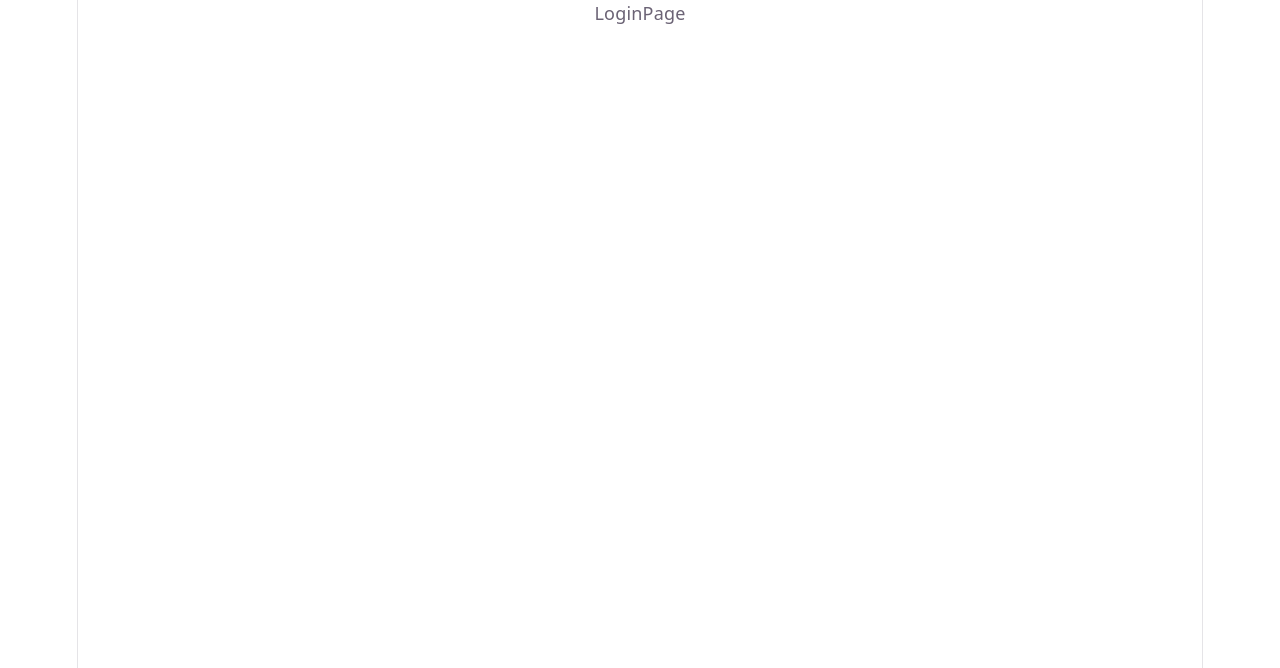
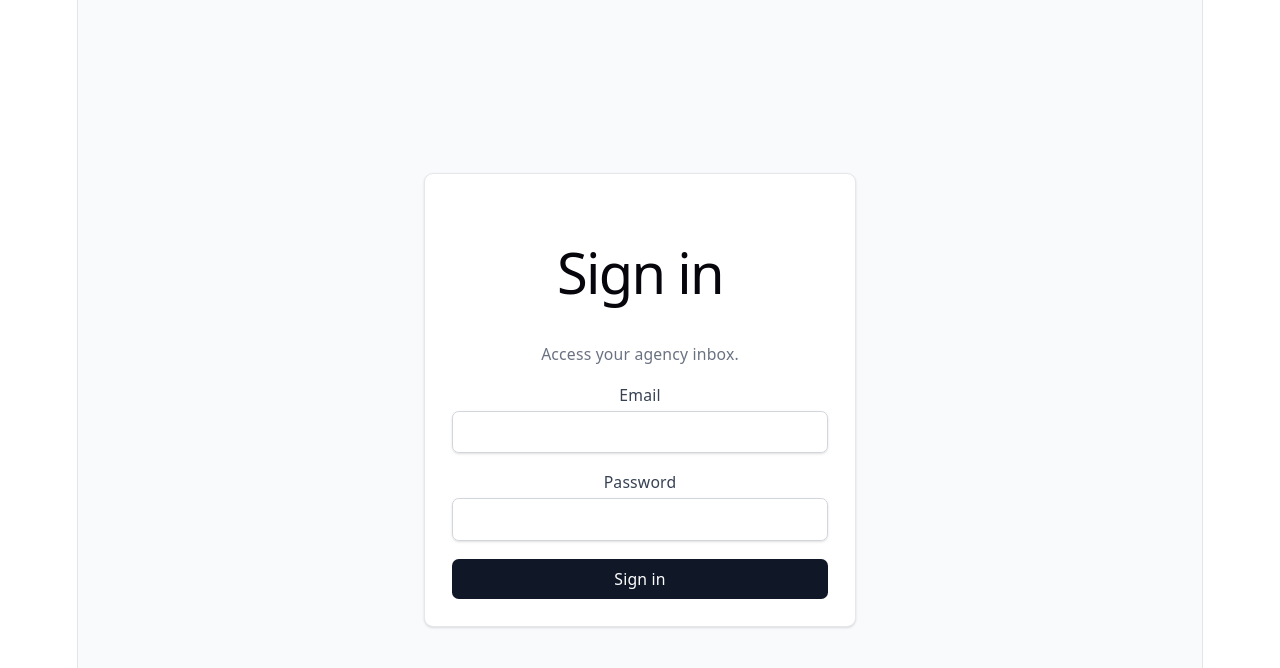
Before and after one commit to zayar-htun/mini-inbox, a React (Vite) app: page /login in a window 1280 px wide. Shown: the top 668 px of the page. Built offline with nearby package versions, Linux system fonts and the light colour scheme; no server answers.

Commit message:
Supabase email/password login

```diff
--- a/src/App.tsx
+++ b/src/App.tsx
@@ -1,16 +1,28 @@
-import { Routes, Route } from "react-router-dom";
+import { Routes, Route, Navigate } from "react-router-dom";
 import LoginPage from "./pages/LoginPage";
 import InboxPage from "./pages/InboxPage";
 import PublicContactPage from "./pages/PublicContactPage";
+import { AuthProvider } from "./lib/auth";
+import ProtectedRoute from "./components/ProtectedRoute";
 
 export default function App() {
   return (
+    <AuthProvider>
       <div className="min-h-screen">
         <Routes>
+          <Route path="/" element={<Navigate to="/inbox" replace />} />
           <Route path="/login" element={<LoginPage />} />
-        <Route path="/inbox" element={<InboxPage />} />
+          <Route
+            path="/inbox"
+            element={
+              <ProtectedRoute>
+                <InboxPage />
+              </ProtectedRoute>
+            }
+          />
           <Route path="/c/:agencySlug" element={<PublicContactPage />} />
         </Routes>
       </div>
+    </AuthProvider>
   );
 }
--- /dev/null
+++ b/src/components/ProtectedRoute.tsx
@@ -0,0 +1,21 @@
+import { Navigate } from 'react-router-dom';
+import type { ReactNode } from 'react';
+import { useAuth } from '../lib/auth';
+
+export default function ProtectedRoute({ children }: { children: ReactNode }) {
+  const { session, loading } = useAuth();
+
+  if (loading) {
+    return (
+      <div className="flex min-h-screen items-center justify-center text-sm text-gray-500">
+        Loading…
+      </div>
+    );
+  }
+
+  if (!session) {
+    return <Navigate to="/login" replace />;
+  }
+
+  return <>{children}</>;
+}
--- /dev/null
+++ b/src/lib/auth.tsx
@@ -0,0 +1,54 @@
+import { createContext, useContext, useEffect, useState } from 'react';
+import type { ReactNode } from 'react';
+import type { Session } from '@supabase/supabase-js';
+import { supabase } from './supabase';
+
+type AuthContextValue = {
+  session: Session | null;
+  loading: boolean;
+  signIn: (email: string, password: string) => Promise<{ error: string | null }>;
+  signOut: () => Promise<void>;
+};
+
+const AuthContext = createContext<AuthContextValue | undefined>(undefined);
+
+export function AuthProvider({ children }: { children: ReactNode }) {
+  const [session, setSession] = useState<Session | null>(null);
+  const [loading, setLoading] = useState(true);
+
+  useEffect(() => {
+    supabase.auth.getSession().then(({ data }) => {
+      setSession(data.session);
+      setLoading(false);
+    });
+
+    const { data: sub } = supabase.auth.onAuthStateChange((_event, next) => {
+      setSession(next);
+    });
+
+    return () => {
+      sub.subscription.unsubscribe();
+    };
+  }, []);
+
+  const signIn: AuthContextValue['signIn'] = async (email, password) => {
+    const { error } = await supabase.auth.signInWithPassword({ email, password });
+    return { error: error?.message ?? null };
+  };
+
+  const signOut: AuthContextValue['signOut'] = async () => {
+    await supabase.auth.signOut();
+  };
+
+  return (
+    <AuthContext.Provider value={{ session, loading, signIn, signOut }}>
+      {children}
+    </AuthContext.Provider>
+  );
+}
+
+export function useAuth() {
+  const ctx = useContext(AuthContext);
+  if (!ctx) throw new Error('useAuth must be used inside <AuthProvider>');
+  return ctx;
+}
--- a/src/pages/InboxPage.tsx
+++ b/src/pages/InboxPage.tsx
@@ -1,8 +1,29 @@
+import { useAuth } from '../lib/auth';
 
-function InboxPage() {
+export default function InboxPage() {
+  const { session, signOut } = useAuth();
+
   return (
-    <div>InboxPage</div>
-  )
+    <div className="min-h-screen bg-gray-50">
+      <header className="border-b border-gray-200 bg-white">
+        <div className="mx-auto flex max-w-4xl items-center justify-between px-4 py-3">
+          <div>
+            <h1 className="text-base font-semibold text-gray-900">Inbox</h1>
+            <p className="text-xs text-gray-500">{session?.user.email}</p>
+          </div>
+          <button
+            type="button"
+            onClick={() => void signOut()}
+            className="rounded-md border border-gray-300 bg-white px-3 py-1.5 text-sm font-medium text-gray-700 hover:bg-gray-50"
+          >
+            Sign out
+          </button>
+        </div>
+      </header>
+
+      <main className="mx-auto max-w-4xl px-4 py-6">
+        <p className="text-sm text-gray-500">No contacts yet.</p>
+      </main>
+    </div>
+  );
 }
-
-export default InboxPage
--- a/src/pages/LoginPage.tsx
+++ b/src/pages/LoginPage.tsx
@@ -1,8 +1,96 @@
+import { useState } from 'react';
+import { Navigate, useNavigate } from 'react-router-dom';
+import { useAuth } from '../lib/auth';
 
-function LoginPage() {
+export default function LoginPage() {
+  const { session, loading, signIn } = useAuth();
+  const navigate = useNavigate();
+
+  const [email, setEmail] = useState('');
+  const [password, setPassword] = useState('');
+  const [error, setError] = useState<string | null>(null);
+  const [submitting, setSubmitting] = useState(false);
+
+  if (loading) {
+    return (
+      <div className="flex min-h-screen items-center justify-center text-sm text-gray-500">
+        Loading…
+      </div>
+    );
+  }
+
+  if (session) {
+    return <Navigate to="/inbox" replace />;
+  }
+
+  async function attemptSignIn() {
+    setError(null);
+    setSubmitting(true);
+    const { error: signInError } = await signIn(email, password);
+    setSubmitting(false);
+    if (signInError) {
+      setError(signInError);
+      return;
+    }
+    navigate('/inbox', { replace: true });
+  }
+
   return (
-    <div>LoginPage</div>
-  )
+    <div className="flex min-h-screen items-center justify-center bg-gray-50 p-4">
+      <form
+        onSubmit={(e) => {
+          e.preventDefault();
+          void attemptSignIn();
+        }}
+        className="w-full max-w-sm space-y-4 rounded-lg border border-gray-200 bg-white p-6 shadow-sm"
+      >
+        <div>
+          <h1 className="text-xl font-semibold text-gray-900">Sign in</h1>
+          <p className="mt-1 text-sm text-gray-500">Access your agency inbox.</p>
+        </div>
+
+        <div className="space-y-1">
+          <label htmlFor="email" className="block text-sm font-medium text-gray-700">
+            Email
+          </label>
+          <input
+            id="email"
+            type="email"
+            autoComplete="email"
+            required
+            value={email}
+            onChange={(e) => setEmail(e.target.value)}
+            className="block w-full rounded-md border border-gray-300 px-3 py-2 text-sm shadow-sm focus:border-gray-900 focus:outline-none focus:ring-1 focus:ring-gray-900"
+          />
+        </div>
+
+        <div className="space-y-1">
+          <label htmlFor="password" className="block text-sm font-medium text-gray-700">
+            Password
+          </label>
+          <input
+            id="password"
+            type="password"
+            autoComplete="current-password"
+            required
+            value={password}
+            onChange={(e) => setPassword(e.target.value)}
+            className="block w-full rounded-md border border-gray-300 px-3 py-2 text-sm shadow-sm focus:border-gray-900 focus:outline-none focus:ring-1 focus:ring-gray-900"
+          />
+        </div>
+
+        {error && (
+          <p className="rounded-md bg-red-50 px-3 py-2 text-sm text-red-700">{error}</p>
+        )}
+
+        <button
+          type="submit"
+          disabled={submitting}
+          className="w-full rounded-md bg-gray-900 px-3 py-2 text-sm font-medium text-white hover:bg-gray-800 focus:outline-none focus:ring-2 focus:ring-gray-900 focus:ring-offset-2 disabled:opacity-50"
+        >
+          {submitting ? 'Signing in…' : 'Sign in'}
+        </button>
+      </form>
+    </div>
+  );
 }
-
-export default LoginPage
```
Lines whose indentation alone changed are shown as unchanged.
